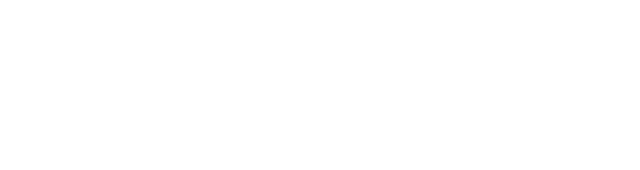
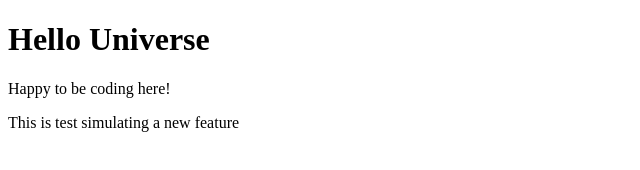
Before and after one commit to bboyjamba/test-project, a plain HTML site: page index.html in a window 1280 px wide. Shown: the whole page, without its empty margins (0-640 px from the left). Drawn offline with Linux system fonts and the light colour scheme.

Commit message:
feat: simulate new feature

```diff
--- a/index.html
+++ b/index.html
@@ -6,6 +6,15 @@
   <title>Document</title>
 </head>
 <body>
+  <h1>
+    Hello Universe
+  </h1>
+  <p>
+    Happy to be coding here!
+  </p>
+  <div>
+    This is test simulating a new feature
+  </div>
 
 </body>
 </html>
```
